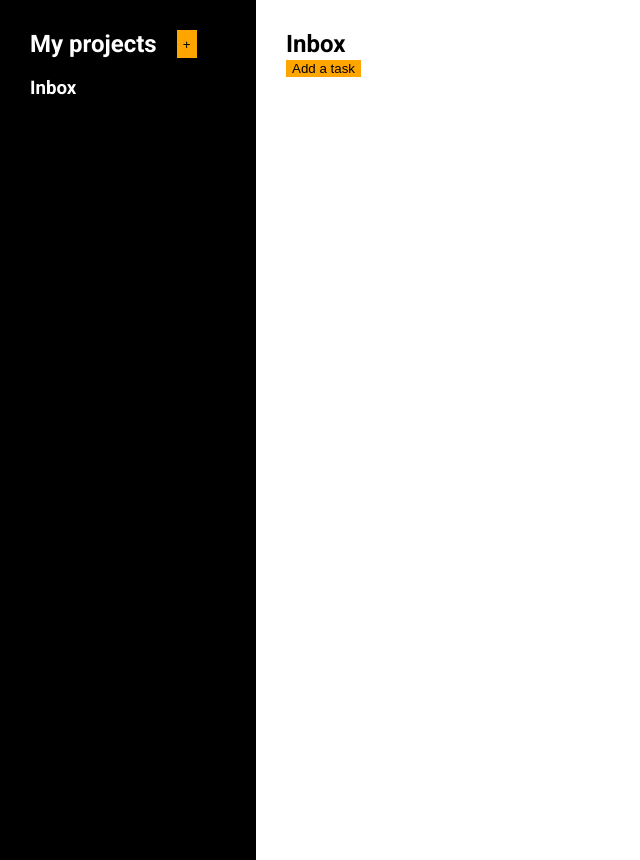
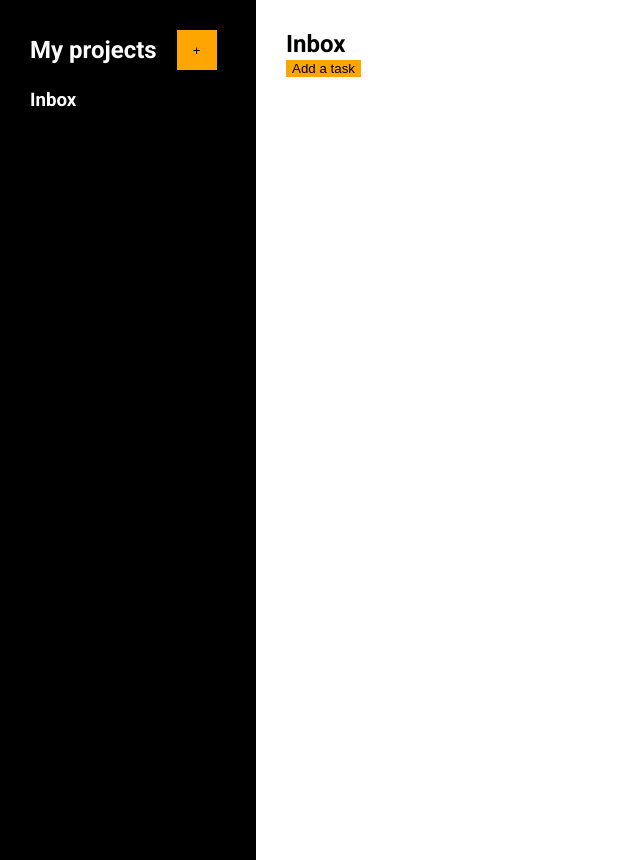
Before and after one commit to ArtemiiHH/todo-list, a website built with webpack: page src/template.html in a window 1280 px wide. Shown: the whole page, without its empty margins (0-640 px from the left). Built offline with nearby package versions, Linux system fonts and the light colour scheme.

Commit message:
Add fixed size to '+' button + button hover

```diff
--- a/src/styles.css
+++ b/src/styles.css
@@ -37,7 +37,13 @@ body {
 /* My project bar */
 .my-project-bar {
   display: flex;
+  align-items: center;
   gap: 20px;
+}
+
+.add-new-project-btn {
+  height: 40px;
+  width: 40px;
 }
 
 /* Content (Right side) */
@@ -54,6 +60,10 @@ h2 {
 button {
   background-color: var(--color-btn);
   border: none;
+}
+
+button:hover {
+  opacity: 0.7;
 }
 
 /* Each todo elements box */
@@ -112,7 +122,7 @@ button {
 .project-modal-form {
   display: flex;
   flex-direction: column;
-  height:100px;
+  height: 100px;
   width: 200px;
   background-color: white;
 }
```
